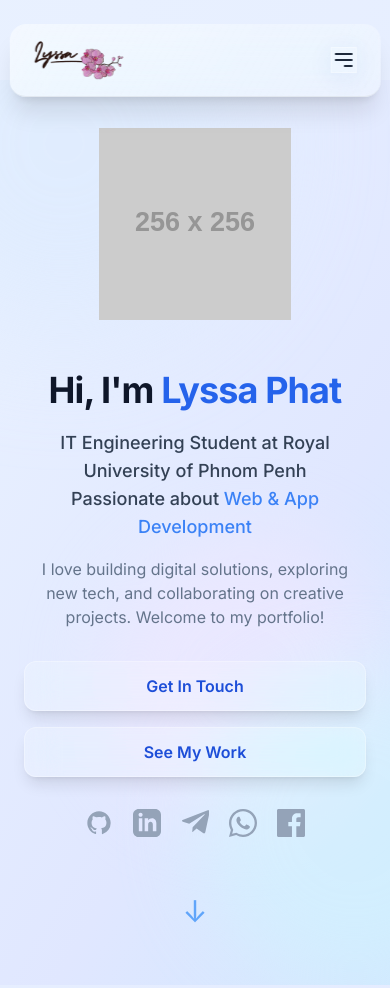
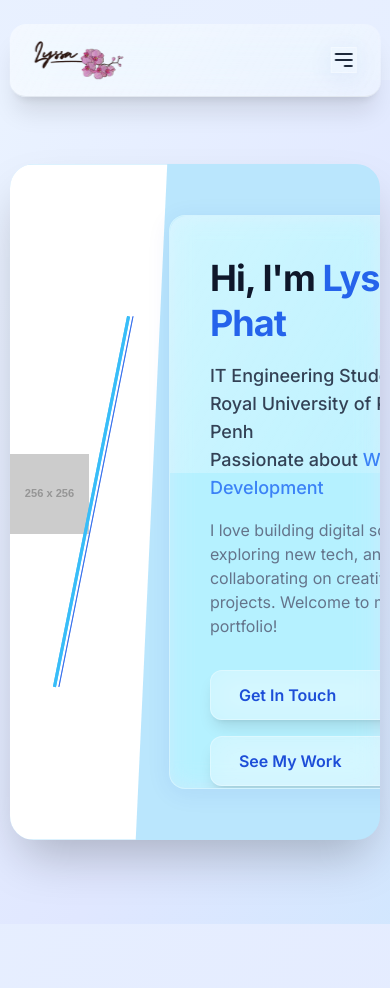
Before and after one commit to Ly-z-sa/portfolio, a plain HTML site: page index.html in a window 390 px wide. Shown: the top 988 px of the page. Drawn offline with nearby package versions, Linux system fonts and the light colour scheme; placeholder pictures from the web are drawn by us.

Commit message:
Update index.html

```diff
--- a/index.html
+++ b/index.html
@@ -4,11 +4,26 @@
     <meta charset="UTF-8">
     <meta name="viewport" content="width=device-width, initial-scale=1.0">
     <title>Lyssa - Personal Portfolio</title>
+    <script type="application/ld+json">
+    {
+      "@context": "https://schema.org",
+      "@type": "WebSite",
+      "name": "Lyssa Phat Portfolio",
+      "url": "https://portfolio-lyssa.netlify.app/"
+    }
+    </script>
     <link rel="icon" type="image/png" sizes="32x32" href="L.png">
     <script src="https://cdn.tailwindcss.com"></script>
     <link rel="preconnect" href="https://fonts.googleapis.com">
     <link rel="preconnect" href="https://fonts.gstatic.com" crossorigin>
     <link href="https://fonts.googleapis.com/css2?family=Inter:wght@400;500;600;700&display=swap" rel="stylesheet">
+    <script async src="https://www.googletagmanager.com/gtag/js?id=G-XXXXXXXXXX"></script>
+    <script>
+      window.dataLayer = window.dataLayer || [];
+      function gtag(){dataLayer.push(arguments);}
+      gtag('js', new Date());
+      gtag('config', 'G-LYQLF3MPTR');
+    </script>
     <link href="https://unpkg.com/aos@2.3.4/dist/aos.css" rel="stylesheet">
     <link rel="stylesheet" href="style.css">
 </head>
@@ -29,7 +44,12 @@
                     <div id="magic-line" class="absolute bottom-0 h-0.5 bg-blue-500 rounded transition-all duration-300" style="left:0;width:0"></div>
                 </nav>
                 <button id="mobile-menu-button" class="md:hidden text-slate-800">
-                    <svg class="w-6 h-6" fill="none" stroke="currentColor" viewBox="0 0 24 24" xmlns="http://www.w3.org/2000/svg"><path stroke-linecap="round" stroke-linejoin="round" stroke-width="2" d="M4 6h16M4 12h16m-7 6h7"></path></svg>
+                    <svg id="icon-hamburger" class="w-6 h-6 block" fill="none" stroke="currentColor" viewBox="0 0 24 24">
+                        <path stroke-linecap="round" stroke-linejoin="round" stroke-width="2" d="M4 6h16M4 12h16m-7 6h7"></path>
+                    </svg>
+                    <svg id="icon-close" class="w-6 h-6 hidden" fill="none" stroke="currentColor" viewBox="0 0 24 24">
+                        <path stroke-linecap="round" stroke-linejoin="round" stroke-width="2" d="M6 18L18 6M6 6l12 12"></path>
+                    </svg>
                 </button>
             </div>
         </div>
@@ -44,20 +64,43 @@
 
     <main class="pt-20">
 
-    <section id="home" class="relative min-h-screen flex items-center bg-animated-gradient overflow-hidden" data-aos="fade">
-      <div class="absolute -left-32 -top-32 w-96 h-96 bg-blue-100 rounded-full blur-3xl opacity-60 z-0"></div>
-      <div class="absolute right-0 top-1/2 w-72 h-72 bg-purple-100 rounded-full blur-2xl opacity-50 z-0"></div>
-      <div class="absolute left-1/2 bottom-0 w-80 h-80 bg-cyan-100 rounded-full blur-2xl opacity-40 z-0"></div>
-      <div class="container mx-auto px-6 py-12 relative z-10">
-        <div class="flex flex-col md:flex-row items-center gap-12">
-          <div class="w-48 h-48 md:w-64 md:h-64 flex-shrink-0 flex items-center justify-center" data-aos="zoom-in">
+    <section id="home" class="relative min-h-screen flex items-center justify-center bg-animated-gradient overflow-hidden" data-aos="fade">
+      <div
+        class="relative w-[95vw] max-w-7xl h-[80vh] min-h-[500px] rounded-3xl shadow-2xl overflow-hidden flex items-stretch"
+        style="background: #bae6fd;"
+      >
+        <div style="
+          position: absolute;
+          inset: 0;
+          z-index: 1;
+          background: #fff;
+          clip-path: polygon(0 0, 42.5% 0, 34% 100%, 0% 100%);
+        "></div>
+        <div class="absolute inset-0 z-20 pointer-events-none">
+    <svg width="100%" height="100%" viewBox="0 0 1000 1000" fill="none"
+      xmlns="http://www.w3.org/2000/svg"
+      style="display:block;position:absolute;top:0;left:0;width:100%;height:100%;">
+      <line x1="320" y1="0" x2="120" y2="1000" stroke="#38bdf8" stroke-width="8"/>
+      <line x1="332" y1="0" x2="132" y2="1000" stroke="#2563eb" stroke-width="2"/>
+    </svg>
+  </div>
+        <div class="flex-none w-[30%] flex flex-col items-center justify-center h-full relative z-10 pr-8">
           <img src="lyssa-p.png"
             alt="Lyssa Phat"
-                 class="w-full h-full object-contain"
-                 style="background: none; box-shadow: none; border: none;"
+            class="w-56 h-56 md:w-64 md:h-64 object-contain mb-4"
             onerror="this.onerror=null;this.src='https://placehold.co/256x256/transparent/334155?text=Lyssa';">
           </div>
-          <div class="text-center md:text-left" data-aos="fade-left" data-aos-delay="200">
+        <div class="absolute inset-0 z-20 pointer-events-none">
+    <svg width="100%" height="100%" viewBox="0 0 1000 1000" fill="none"
+      xmlns="http://www.w3.org/2000/svg"
+      style="display:block;position:absolute;top:0;left:0;width:100%;height:100%;">
+      <line x1="320" y1="0" x2="120" y2="1000" stroke="#38bdf8" stroke-width="8"/>
+      <line x1="332" y1="0" x2="132" y2="1000" stroke="#2563eb" stroke-width="2"/>
+    </svg>
+  </div>
+        <div class="flex-1 flex items-center justify-center h-full relative z-10 pl-12">
+          <div class="glass-card rounded-2xl  shadow-xl max-w-xl w-full p-10 md:p-12 h-[85%] ml-auto"
+        style="backdrop-filter: blur(12px) saturate(180%); -webkit-backdrop-filter: blur(12px) saturate(180%); margin-right: 2rem;">
             <h1 class="text-4xl md:text-6xl font-extrabold text-slate-900 mb-4 tracking-tight leading-tight">
               Hi, I'm <span class="text-blue-600">Lyssa Phat</span>
             </h1>
@@ -68,43 +111,48 @@
             <p class="mt-4 text-base text-slate-500 max-w-xl">
               I love building digital solutions, exploring new tech, and collaborating on creative projects. Welcome to my portfolio!
             </p>
-            <div class="mt-8 flex flex-col md:flex-row justify-center md:justify-start gap-4" data-aos="fade-up" data-aos-delay="400">
-              <a href="#contact" class="glass-btn text-blue-700 font-semibold py-3 px-7 rounded-xl shadow-lg border border-white/30 hover:bg-white/50 hover:backdrop-blur-lg transition-all duration-300 focus:outline-none focus:ring-2 focus:ring-blue-400 focus:ring-offset-2">
+            <div class="mt-8 flex flex-col md:flex-row justify-center md:justify-start gap-4">
+              <a href="#contact" class="glass-btn text-blue-700 font-semibold py-3 px-7 rounded-xl shadow-lg border border-white/30 hover:  hover:backdrop-blur-lg transition-all duration-300 focus:outline-none focus:ring-2 focus:ring-blue-400 focus:ring-offset-2">
                 Get In Touch
               </a>
-              <a href="#projects" class="glass-btn text-blue-700 font-semibold py-3 px-7 rounded-xl shadow-lg border border-white/30 hover:bg-white/50 hover:backdrop-blur-lg transition-all duration-300 focus:outline-none focus:ring-2 focus:ring-blue-200 focus:ring-offset-2">
+              <a href="#projects" class="glass-btn text-blue-700 font-semibold py-3 px-7 rounded-xl shadow-lg border border-white/30 hover:  hover:backdrop-blur-lg transition-all duration-300 focus:outline-none focus:ring-2 focus:ring-blue-200 focus:ring-offset-2">
                 See My Work
               </a>
             </div>
-            <div class="flex justify-center md:justify-start gap-5 mt-8" data-aos="fade-up" data-aos-delay="600">
-              <a href="https://github.com/ly-z-sa" target="_blank" rel="noopener noreferrer" class="text-slate-400 hover:text-blue-600 transition-colors duration-200 text-2xl" aria-label="GitHub">
-                <svg class="w-7 h-7" fill="currentColor" viewBox="0 0 24 24"><path fill-rule="evenodd" d="M12 2C6.477 2 2 6.477 2 12c0 4.418 2.865 8.168 6.839 9.504.5.092.682-.217.682-.483 0-.237-.009-.868-.014-1.703-2.782.605-3.369-1.343-3.369-1.343-.454-1.158-1.11-1.466-1.11-1.466-.908-.62.069-.608.069-.608 1.003.07 1.531 1.032 1.531 1.032.892 1.53 2.341 1.088 2.91.832.092-.647.35-1.088.636-1.338-2.22-.253-4.555-1.113-4.555-4.951 0-1.093.39-1.988 1.031-2.688-.103-.253-.446-1.272.098-2.65 0 0 .84-.27 2.75 1.026A9.564 9.564 0 0112 6.844c.85.004 1.705.115 2.504.337 1.909-1.296 2.747-1.027 2.747-1.027.546 1.379.203 2.398.1 2.651.64.7 1.03 1.595 1.03 2.688 0 3.848-2.338 4.695-4.566 4.943.359.309.678.92.678 1.855 0 1.338-.012 2.419-.012 2.747 0 .268.18.58.688.482A10.001 10.001 0 0022 12c0-5.523-4.477-10-10-10z" clip-rule="evenodd" /></svg>
+            <div class="mt-8 flex justify-center md:justify-start gap-6">
+          <a href="https://github.com/ly-z-sa" target="_blank" rel="noopener noreferrer" class="text-slate-400 hover:text-blue-500 transition-colors duration-200 transform hover:-translate-y-1">
+            <svg class="w-8 h-8" fill="currentColor" viewBox="0 0 24 24" aria-hidden="true"><path fill-rule="evenodd" d="M12 2C6.477 2 2 6.477 2 12c0 4.418 2.865 8.168 6.839 9.504.5.092.682-.217.682-.483 0-.237-.009-.868-.014-1.703-2.782.605-3.369-1.343-3.369-1.343-.454-1.158-1.11-1.466-1.11-1.466-.908-.62.069-.608.069-.608 1.003.07 1.531 1.032 1.531 1.032.892 1.53 2.341 1.088 2.91.832.092-.647.35-1.088.636-1.338-2.22-.253-4.555-1.113-4.555-4.951 0-1.093.39-1.988 1.031-2.688-.103-.253-.446-1.272.098-2.65 0 0 .84-.27 2.75 1.026A9.564 9.564 0 0112 6.844c.85.004 1.705.115 2.504.337 1.909-1.296 2.747-1.027 2.747-1.027.546 1.379.203 2.398.1 2.651.64.7 1.03 1.595 1.03 2.688 0 3.848-2.338 4.695-4.566 4.943.359.309.678.92.678 1.855 0 1.338-.012 2.419-.012 2.747 0 .268.18.58.688.482A10.001 10.001 0 0022 12c0-5.523-4.477-10-10-10z" clip-rule="evenodd" /></svg>
           </a>
-              <a href="https://linkedin.com/in/your-username" target="_blank" rel="noopener noreferrer" class="text-slate-400 hover:text-blue-600 transition-colors duration-200 text-2xl" aria-label="LinkedIn">
-                <svg class="w-7 h-7" fill="currentColor" viewBox="0 0 24 24"><path d="M19 0h-14c-2.761 0-5 2.239-5 5v14c0 2.761 2.239 5 5 5h14c2.762 0 5-2.239 5-5v-14c0-2.761-2.238-5-5-5zm-11 19h-3v-11h3v11zm-1.5-12.268c-.966 0-1.75-.784-1.75-1.75s.784-1.75 1.75-1.75 1.75.784 1.75 1.75-.784 1.75-1.75 1.75zm13.5 12.268h-3v-5.604c0-3.368-4-3.113-4 0v5.604h-3v-11h3v1.765c1.396-2.586 7-2.777 7 2.476v6.759z"/></svg>
+          <a href="https://linkedin.com/in/your-username" target="_blank" rel="noopener noreferrer" class="text-slate-400 hover:text-blue-500 transition-colors duration-200 transform hover:-translate-y-1">
+            <svg class="w-8 h-8" fill="currentColor" viewBox="0 0 24 24" aria-hidden="true"><path d="M19 0h-14c-2.761 0-5 2.239-5 5v14c0 2.761 2.239 5 5 5h14c2.762 0 5-2.239 5-5v-14c0-2.761-2.238-5-5-5zm-11 19h-3v-11h3v11zm-1.5-12.268c-.966 0-1.75-.784-1.75-1.75s.784-1.75 1.75-1.75 1.75.784 1.75 1.75-.784 1.75-1.75 1.75zm13.5 12.268h-3v-5.604c0-3.368-4-3.113-4 0v5.604h-3v-11h3v1.765c1.396-2.586 7-2.777 7 2.476v6.759z"/></svg>
           </a>
-              <a href="https://t.me/Ly_z_sa" target="_blank" rel="noopener noreferrer" class="text-slate-400 hover:text-blue-600 transition-colors duration-200 text-2xl" aria-label="Telegram">
-                <svg class="w-7 h-7" fill="currentColor" viewBox="0 0 24 24"><path d="M9.993 15.674l-.396 4.013c.569 0 .814-.244 1.112-.537l2.664-2.537 5.522 4.029c1.012.557 1.732.264 1.984-.938l3.599-16.858c.328-1.527-.553-2.127-1.54-1.76l-21.04 8.104c-1.44.557-1.425 1.354-.247 1.713l5.382 1.682 12.497-7.87c.588-.382 1.124-.17.684.212"/></svg>
+          <a href="https://t.me/Ly_z_sa" target="_blank" rel="noopener noreferrer" class="text-slate-400 hover:text-blue-500 transition-colors duration-200 transform hover:-translate-y-1">
+            <svg class="w-8 h-8" fill="currentColor" viewBox="0 0 24 24" aria-hidden="true">
+              <path d="M9.993 15.674l-.396 4.013c.569 0 .814-.244 1.112-.537l2.664-2.537 5.522 4.029c1.012.557 1.732.264 1.984-.938l3.599-16.858c.328-1.527-.553-2.127-1.54-1.76l-21.04 8.104c-1.44.557-1.425 1.354-.247 1.713l5.382 1.682 12.497-7.87c.588-.382 1.124-.17.684.212"/>
+            </svg>
           </a>
-              <a href="https://wa.me/+855969043129" target="_blank" rel="noopener noreferrer" class="text-slate-400 hover:text-blue-600 transition-colors duration-200 text-2xl" aria-label="WhatsApp">
-                <svg class="w-7 h-7" fill="currentColor" viewBox="0 0 24 24"><path d="M20.52 3.48A11.93 11.93 0 0012 0C5.37 0 0 5.37 0 12c0 2.11.55 4.16 1.6 5.98L0 24l6.18-1.62A11.93 11.93 0 0012 24c6.63 0 12-5.37 12-12 0-3.19-1.24-6.19-3.48-8.52zM12 22c-1.85 0-3.68-.5-5.26-1.44l-.38-.22-3.67.96.98-3.58-.25-.39A9.93 9.93 0 012 12c0-5.52 4.48-10 10-10s10 4.48 10 10-4.48 10-10 10zm5.07-7.75c-.28-.14-1.65-.81-1.9-.9-.25-.09-.43-.14-.61.14-.18.28-.7.9-.86 1.08-.16.18-.32.2-.6.07-.28-.14-1.18-.44-2.25-1.41-.83-.74-1.39-1.65-1.55-1.93-.16-.28-.02-.43.12-.57.13-.13.28-.34.42-.51.14-.17.18-.29.28-.48.09-.19.05-.36-.02-.5-.07-.14-.61-1.47-.84-2.01-.22-.54-.45-.47-.61-.48-.16-.01-.35-.01-.54-.01-.19 0-.5.07-.76.34-.26.27-1 1.01-1 2.46s1.02 2.85 1.16 3.05c.14.2 2.01 3.07 4.88 4.19.68.29 1.21.46 1.62.59.68.22 1.3.19 1.79.12.55-.08 1.65-.67 1.88-1.32.23-.65.23-1.21.16-1.32-.07-.11-.25-.18-.53-.32z"/></svg>
+          <a href="https://wa.me/+855969043129" target="_blank" rel="noopener noreferrer" class="text-slate-400 hover:text-blue-500 transition-colors duration-200 transform hover:-translate-y-1">
+            <svg class="w-8 h-8" fill="currentColor" viewBox="0 0 24 24" aria-hidden="true">
+              <path d="M20.52 3.48A11.93 11.93 0 0012 0C5.37 0 0 5.37 0 12c0 2.11.55 4.16 1.6 5.98L0 24l6.18-1.62A11.93 11.93 0 0012 24c6.63 0 12-5.37 12-12 0-3.19-1.24-6.19-3.48-8.52zM12 22c-1.85 0-3.68-.5-5.26-1.44l-.38-.22-3.67.96.98-3.58-.25-.39A9.93 9.93 0 012 12c0-5.52 4.48-10 10-10s10 4.48 10 10-4.48 10-10 10zm5.07-7.75c-.28-.14-1.65-.81-1.9-.9-.25-.09-.43-.14-.61.14-.18.28-.7.9-.86 1.08-.16.18-.32.2-.6.07-.28-.14-1.18-.44-2.25-1.41-.83-.74-1.39-1.65-1.55-1.93-.16-.28-.02-.43.12-.57.13-.13.28-.34.42-.51.14-.17.18-.29.28-.48.09-.19.05-.36-.02-.5-.07-.14-.61-1.47-.84-2.01-.22-.54-.45-.47-.61-.48-.16-.01-.35-.01-.54-.01-.19 0-.5.07-.76.34-.26.27-1 1.01-1 2.46s1.02 2.85 1.16 3.05c.14.2 2.01 3.07 4.88 4.19.68.29 1.21.46 1.62.59.68.22 1.3.19 1.79.12.55-.08 1.65-.67 1.88-1.32.23-.65.23-1.21.16-1.32-.07-.11-.25-.18-.53-.32z"/>
+            </svg>
           </a>
-              <a href="https://facebook.com/Lyzssa" target="_blank" rel="noopener noreferrer" class="text-slate-400 hover:text-blue-600 transition-colors duration-200 text-2xl" aria-label="Facebook">
-                <svg class="w-7 h-7" fill="currentColor" viewBox="0 0 24 24"><path d="M22.675 0h-21.35C.595 0 0 .592 0 1.326v21.348C0 23.408.595 24 1.326 24H12.82v-9.294H9.692v-3.622h3.127V8.413c0-3.1 1.893-4.788 4.659-4.788 1.325 0 2.463.099 2.797.143v3.24l-1.918.001c-1.504 0-1.797.715-1.797 1.763v2.313h3.587l-.467 3.622h-3.12V24h6.116C23.406 24 24 23.408 24 22.674V1.326C24 .592 23.406 0 22.675 0"/></svg>
+          <a href="https://facebook.com/Lyzssa" target="_blank" rel="noopener noreferrer" class="text-slate-400 hover:text-blue-500 transition-colors duration-200 transform hover:-translate-y-1">
+            <svg class="w-8 h-8" fill="currentColor" viewBox="0 0 24 24" aria-hidden="true">
+              <path d="M22.675 0h-21.35C.595 0 0 .592 0 1.326v21.348C0 23.408.595 24 1.326 24H12.82v-9.294H9.692v-3.622h3.127V8.413c0-3.1 1.893-4.788 4.659-4.788 1.325 0 2.463.099 2.797.143v3.24l-1.918.001c-1.504 0-1.797.715-1.797 1.763v2.313h3.587l-.467 3.622h-3.12V24h6.116C23.406 24 24 23.408 24 22.674V1.326C24 .592 23.406 0 22.675 0"/>
+            </svg>
           </a>
         </div>
             </div>
         </div>
-        <div class="flex justify-center mt-16 z-10 relative" data-aos="fade-up" data-aos-delay="800">
-          <span class="animate-bounce text-blue-400 text-3xl">&#8595;</span>
-        </div>
       </div>
     </section>
+
+
 
     <section id="about" class="py-20 md:py-32">
         <div class="container mx-auto px-6">
             <h2 class="section-header text-3xl font-bold text-center text-slate-900 mb-12" data-aos="fade-up">About Me</h2>
-            <div class="max-w-4xl mx-auto bg-white p-8 md:p-12 rounded-xl shadow-lg" data-aos="zoom-in" data-aos-delay="100">
+            <div class="max-w-4xl mx-auto glass-card p-8 md:p-12 rounded-xl shadow-lg hover:-translate-y-2 transition-transform duration-300" data-aos="zoom-in" data-aos-delay="100">
                 <p class="text-slate-600 leading-relaxed text-lg" data-aos="fade-right" data-aos-delay="200">
                     Hello! I'm Lyssa Phat, and I'm currently studying IT Engineering at Royal University of Phnom Penh. My journey into web/app development began with a fascination for innovative ideas to solve real world problems. Since then, I've been dedicated to learning and growing in this field.
                 </p>
@@ -119,21 +167,21 @@
         <div class="container mx-auto px-6">
             <h2 class="section-header text-3xl font-bold text-center text-slate-900 mb-12" data-aos="fade-up">Academic Achievements</h2>
             <div class="grid md:grid-cols-2 lg:grid-cols-3 gap-8">
-                <div class="glass-card bg-white/30 rounded-xl shadow-lg overflow-hidden transform hover:-translate-y-2 transition-transform duration-300" data-aos="flip-left">
+                <div class="glass-card rounded-xl shadow-lg overflow-hidden transform hover:-translate-y-2 transition-transform duration-300" data-aos="flip-left">
                     <div class="p-8">
                         <h3 class="text-xl font-bold text-slate-900 mb-2">RUPP</h3>
                         <p class="text-blue-500 font-medium mb-4">[Semester II/First year], [RUPP]</p>
                         <p class="text-slate-600">Achieved a GPA of [TBD] through dedicated study and a strong work ethic in challenging coursework.</p>
                     </div>
                 </div>
-                <div class="glass-card bg-white/30 rounded-xl shadow-lg overflow-hidden transform hover:-translate-y-2 transition-transform duration-300" data-aos="flip-left" data-aos-delay="100">
+                <div class="glass-card rounded-xl shadow-lg overflow-hidden transform hover:-translate-y-2 transition-transform duration-300" data-aos="flip-left" data-aos-delay="100">
                     <div class="p-8">
                         <h3 class="text-xl font-bold text-slate-900 mb-2">Scholarship Recipient</h3>
                         <p class="text-blue-500 font-medium mb-4">[MoEYs], [2025]</p>
                         <p class="text-slate-600">Awarded for academic excellence and leadership potential in the field of technology.</p>
                     </div>
                 </div>
-                <div class="glass-card bg-white/30 rounded-xl shadow-lg overflow-hidden transform hover:-translate-y-2 transition-transform duration-300" data-aos="flip-left" data-aos-delay="200">
+                <div class="glass-card rounded-xl shadow-lg overflow-hidden transform hover:-translate-y-2 transition-transform duration-300" data-aos="flip-left" data-aos-delay="200">
                     <div class="p-8">
                         <h3 class="text-xl font-bold text-slate-900 mb-2">Research Project</h3>
                         <p class="text-blue-500 font-medium mb-4">"AI impact on job.", 20/04/2025</p>
@@ -148,7 +196,7 @@
         <div class="container mx-auto px-6">
             <h2 class="section-header text-3xl font-bold text-center text-slate-900 mb-12" data-aos="fade-up">My Projects</h2>
             <div class="grid md:grid-cols-2 lg:grid-cols-3 gap-8">
-                <div class="glass-card bg-white/30 rounded-xl shadow-lg overflow-hidden transform hover:-translate-y-2 transition-transform duration-300" data-aos="fade-up">
+                <div class="glass-card rounded-xl shadow-lg overflow-hidden transform hover:-translate-y-2 transition-transform duration-300" data-aos="fade-up">
                     <img src="https://placehold.co/600x400/e0f2fe/334155?text=Project+Image" alt="A placeholder image for your project" class="w-full h-48 object-cover">
                     <div class="p-8" data-aos="fade-right">
                         <h3 class="text-xl font-bold text-slate-900 mb-2">Movie Quiz</h3>
@@ -157,7 +205,7 @@
                         <a href="https://github.com/Ly-z-sa/movie-quiz" class="text-blue-600 font-semibold hover:underline">View on GitHub &rarr;</a>
                     </div>
                 </div>
-                <div class="glass-card bg-white/30 rounded-xl shadow-lg overflow-hidden transform hover:-translate-y-2 transition-transform duration-300" data-aos="fade-up" data-aos-delay="100">
+                <div class="glass-card rounded-xl shadow-lg overflow-hidden transform hover:-translate-y-2 transition-transform duration-300" data-aos="fade-up" data-aos-delay="100">
                     <img src="https://placehold.co/600x400/e0f2fe/334155?text=Project+Image" alt="A placeholder image for your project" class="w-full h-48 object-cover">
                     <div class="p-8" data-aos="fade-right">
                         <h3 class="text-xl font-bold text-slate-900 mb-2">Hangman</h3>
@@ -166,7 +214,7 @@
                         <a href="https://hangme-an.netlify.app/" class="text-blue-600 font-semibold hover:underline">Live Demo &rarr;</a>
                     </div>
                 </div>
-                <div class="glass-card bg-white/30 rounded-xl shadow-lg overflow-hidden transform hover:-translate-y-2 transition-transform duration-300" data-aos="fade-up" data-aos-delay="200">
+                <div class="glass-card rounded-xl shadow-lg overflow-hidden transform hover:-translate-y-2 transition-transform duration-300" data-aos="fade-up" data-aos-delay="200">
                     <img src="https://placehold.co/600x400/e0f2fe/334155?text=Project+Image" alt="A placeholder image for your project" class="w-full h-48 object-cover">
                     <div class="p-8" data-aos="fade-right">
                         <h3 class="text-xl font-bold text-slate-900 mb-2">TBD</h3>
@@ -183,7 +231,7 @@
         <div class="container mx-auto px-6">
             <h2 class="section-header text-3xl font-bold text-center text-slate-900 mb-12" data-aos="fade-up">Volunteering Experience</h2>
             <div class="max-w-4xl mx-auto space-y-8">
-                <div class="glass-card bg-white/30 p-8 rounded-xl shadow-lg flex flex-col md:flex-row gap-6 items-start" data-aos="fade-up">
+                <div class="glass-card p-8 rounded-xl shadow-lg flex flex-col md:flex-row gap-6 items-start" data-aos="fade-up">
                     <div class="w-full md:w-1/3">
                         <h3 class="text-xl font-bold text-slate-900">MoEYs</h3>
                         <p class="text-blue-500 font-medium">Education Advocate</p>
@@ -193,7 +241,7 @@
                         <p class="text-slate-600">As an education advocate for MoEYs, I was responsible for sharing information about effective ways of learning in the 21st century with the help of technologies, especially an app called "Duraekseksa" by MoEYS.</p>
                     </div>
                 </div>
-                <div class="glass-card bg-white/30 p-8 rounded-xl shadow-lg flex flex-col md:flex-row gap-6 items-start" data-aos="fade-up" data-aos-delay="100">
+                <div class="glass-card p-8 rounded-xl shadow-lg flex flex-col md:flex-row gap-6 items-start" data-aos="fade-up" data-aos-delay="100">
                     <div class="w-full md:w-1/3">
                         <h3 class="text-xl font-bold text-slate-900">NGS, Preah Sisowath</h3>
                         <p class="text-blue-500 font-medium">Master of Ceremonies</p>
@@ -214,11 +262,11 @@
             I'm always open to discussing new projects, creative ideas, or opportunities to be part of an amazing team. Feel free to reach out!
           </p>
 
-            <button id="show-contact-form" class="glass-btn mb-8 text-blue-700 font-semibold py-3 px-7 rounded-xl shadow-lg border border-white/30 hover:bg-white/50 hover:backdrop-blur-lg transition-all duration-300 focus:outline-none focus:ring-2 focus:ring-blue-400 focus:ring-offset-2" data-aos="fade-up" data-aos-delay="200">
+            <button id="show-contact-form" class="glass-btn mb-8 text-blue-700 font-semibold py-3 px-7 rounded-xl shadow-lg border border-white/30 hover:backdrop-blur-lg transition-all duration-300 focus:outline-none focus:ring-2 focus:ring-blue-400 focus:ring-offset-2" data-aos="fade-up" data-aos-delay="200">
                 Show Contact Form
             </button>
 
-            <div class="max-w-xl mx-auto glass-card bg-white/30 text-slate-800 rounded-xl shadow-lg p-8 mb-12 text-left hidden" id="contact-form-container" data-aos="zoom-in" data-aos-delay="300">
+            <div class="max-w-xl mx-auto glass-card text-slate-800 rounded-xl shadow-lg p-8 mb-12 text-left hidden hover:-translate-y-2 transition-transform duration-300" id="contact-form-container" data-aos="zoom-in" data-aos-delay="300">
                 <form id="contact-form" action="https://formspree.io/f/xpwrpnkn" method="POST">
                     <div class="space-y-6">
                         <div>
@@ -234,7 +282,7 @@
                             <textarea id="message" name="message" rows="4" required class="mt-1 block w-full px-4 py-2 border border-slate-300 rounded-md shadow-sm focus:ring-blue-500 focus:border-blue-500 sm:text-sm"></textarea>
                         </div>
                         <div>
-                            <button type="submit" class="glass-btn w-full text-blue-700 font-semibold py-3 px-7 rounded-xl shadow-lg border border-white/30 hover:bg-white/50 hover:backdrop-blur-lg transition-all duration-300 focus:outline-none focus:ring-2 focus:ring-blue-400 focus:ring-offset-2">
+                            <button type="submit" class="glass-btn w-full text-blue-700 font-semibold py-3 px-7 rounded-xl shadow-lg border border-white/30 hover:backdrop-blur-lg transition-all duration-300 focus:outline-none focus:ring-2 focus:ring-blue-400 focus:ring-offset-2">
                                 Send Message
                             </button>
                         </div>
```
Lines whose indentation alone changed are shown as unchanged.
